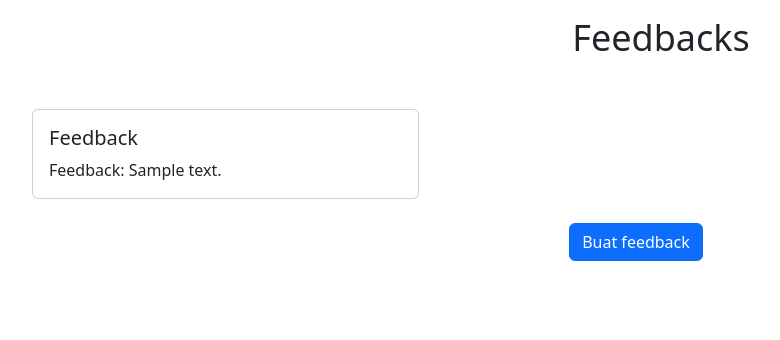
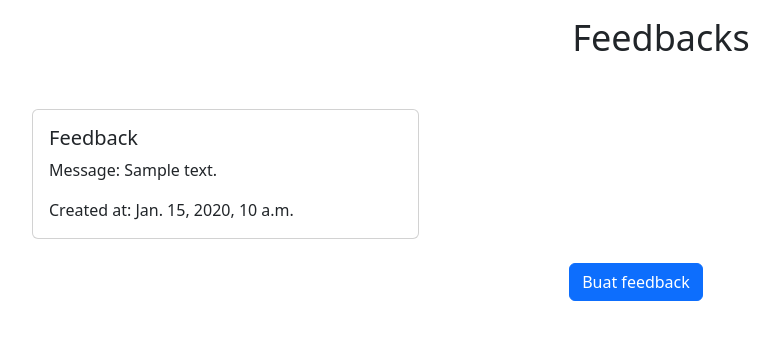
Before and after one commit to novalzfahr/C1, a Django app: page /feedback/ in a window 1280 px wide. Shown: the part 88-428 px from the top of the page, without its empty margins (4-784 px from the left). Run offline with Django 4.2, Linux system fonts and the light colour scheme; a user stored in the database is signed in; tables that the repository leaves empty hold one stand-in row (values such as "Sample post").

Commit message:
tambahkan data waktu pembuatan feedback saat menampilkan feedback

```diff
--- a/feedback/templates/read_feedback.html
+++ b/feedback/templates/read_feedback.html
@@ -28,7 +28,8 @@
             <div class="card">
                 <div class="card-body">
                     <h5 class="card-title mb-2">Feedback</h5>
-                    <p class="card-text">Feedback: <span>{{data.message}}</span></p>
+                    <p class="card-text">Message: <span>{{data.message}}</span></p>
+                    <p class="card-text">Created at: <span>{{data.date_created}}</span></p> <!-- Added line -->
                     {% if not admin %}
                     <form method="post" action="{% url 'feedback:delete_feedback' data.id %}">
                         {% csrf_token %}
```
